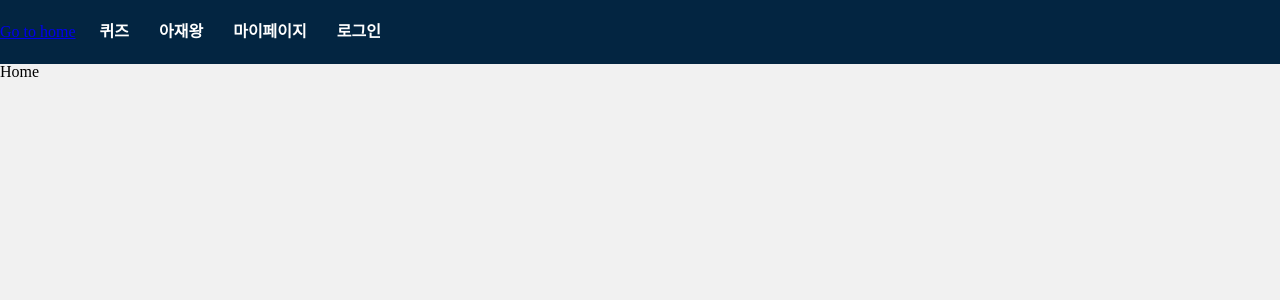
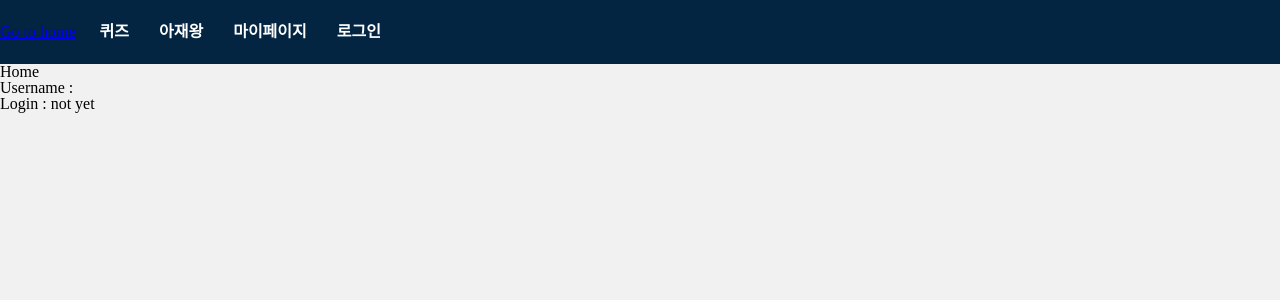
Before and after one commit to Wooin-dev/HAHAHA-Front, a React (Create React App) app: page / in a window 1280 px wide. Shown: the top 300 px of the page. Built offline with nearby package versions, Linux system fonts and the light colour scheme.

Commit message:
[fix] 카카오 로그인 이후 로그인 상태 업데이트 미적용 수정

```diff
--- a/src/App.js
+++ b/src/App.js
@@ -11,8 +11,27 @@ import QuizModify from "./pages/QuizModify";
 import Login from "./pages/Login";
 import SignUp from "./pages/SignUp";
 import LoginRedirect from "./pages/LoginRedirect";
+import {useSetRecoilState} from "recoil";
+import {isLogined, loginUsername} from "./recoil/loginState";
+import {useEffect} from "react";
+import {getCookie} from "./util/cookie";
 
 function App() {
+
+    const setUserInfo = useSetRecoilState(loginUsername);
+    const setIsLogin = useSetRecoilState(isLogined);
+
+    useEffect(()=>{
+
+        console.log("App 컴포넌트 렌더링");
+
+        const loginUserInfo = getCookie('Login-Username');
+        console.log(`로그인 유저 : ${loginUserInfo}`);
+        if (loginUserInfo) {
+            setUserInfo(loginUserInfo);
+            setIsLogin(true);
+        }
+    },[])
 
     return (
         <div className='root-wrap'>
--- a/src/components/Header.js
+++ b/src/components/Header.js
@@ -16,11 +16,13 @@ export default function Header() {
             setUsername(getCookie('Login-Username'));
             setIsLogin(true);
         }
-    }, [])
+    }, [isLogin])
 
 
     const logoutHandler = (e) => {
         e.preventDefault();
+        console.log('logout handler worked')
+
         removeCookie('Refresh-Token');
         removeCookie('Authorization');
         removeCookie('Login-Username');
@@ -29,7 +31,7 @@ export default function Header() {
         navigate('/');
     }
 
-    const LoginOutNav = isLogin
+    const loginOutNav = isLogin
         ? <li>
             <Link className='header-nav-item' onClick={e => logoutHandler(e)}>
                 로그아웃
@@ -64,14 +66,15 @@ export default function Header() {
                                 마이페이지
                             </Link>
                         </li>
-                        {isLogin &&
+                        {
+                            isLogin &&
                             <li>
                                 <div className='header-nav-item'>
                                     {username}님 안녕하세요.
                                 </div>
                             </li>
                         }
-                        {LoginOutNav}
+                        {loginOutNav}
                     </ul>
 
 
--- a/src/pages/Home.js
+++ b/src/pages/Home.js
@@ -1,7 +1,19 @@
 import React from "react";
+import {useRecoilValue} from "recoil";
+import {isLogined, loginUsername} from "../recoil/loginState";
 
 export default function Home() {
+
+    const loginUserInfo = useRecoilValue(loginUsername);
+    const isLogin = useRecoilValue(isLogined);
+
+    const loginStatus = isLogin ? "OK" : "not yet";
+
     return (
-        <div>Home</div>
+        <div>
+            <div>Home</div>
+            <div>Username : {loginUserInfo}</div>
+            <div>Login : {loginStatus}</div>
+        </div>
     )
 }
--- a/src/pages/Login.js
+++ b/src/pages/Login.js
@@ -34,6 +34,23 @@ function Login(props) {
         })
     }
 
+    // function kakaoLoginBtnHandler() {
+    //     axios.get(KAKAO_AUTH_URL,{
+    //         headers:{
+    //
+    //         }
+    //         withCredentials: true
+    //     }).then(res => {
+    //         console.log(res);
+    //         setUsername(getCookie('Login-Username'));
+    //         setIsLogin(true);
+    //         navigate('/');
+    //     }).catch(error => {
+    //         alert(error)
+    //         console.log(error)
+    //     })
+    // }
+
 
     return (
         <div>Login
@@ -51,19 +68,22 @@ function Login(props) {
                 </div>
                 <button value={"로그인"} onClick={e => {
                     e.preventDefault()
-                    // console.log(`id: ${id}, pwd: ${pwd}`);
-                    // alert(`id: ${id}, pwd: ${pwd}`);
                     loginBtnHandler();
                 }}>로그인
                 </button>
 
-                <button onClick={() => {
-                    window.location.href = KAKAO_AUTH_URL;
-                    setUsername(getCookie('Login-Username'));
+                <button onClick={(e) => {
+                    e.preventDefault();
+                    // kakaoLoginBtnHandler();
+
+                    // try {
+                    window.open(KAKAO_AUTH_URL, '_self');
+                    // } catch (e) {
+                    //     console.log(e)
+                    //     navigate('/login')
+                    // }
+                    // setUsername(getCookie('Login-Username'));
                 }}>카카오 로그인</button>
-
-
-
             </div>
 
             <button onClick={e => {
--- a/src/pages/LoginRedirect.js
+++ b/src/pages/LoginRedirect.js
@@ -1,11 +1,16 @@
 import {useNavigate} from "react-router-dom";
 import {useEffect} from "react";
 import axios from "axios";
+import {useSetRecoilState} from "recoil";
+import {isLogined, loginUsername} from "../recoil/loginState";
+import {getCookie} from "../util/cookie";
 
 const LoginRedirect = (props) => {
 
     const navigate = useNavigate();
     const code = new URL(window.location.href).searchParams.get("code");
+    const setIsLogin = useSetRecoilState(isLogined);
+    const setUserInfo = useSetRecoilState(loginUsername);
 
     const kakaoLogin = () => {
 
@@ -17,7 +22,11 @@ const LoginRedirect = (props) => {
             withCredentials: true
         }).then((res) => { //백에서 완료후 우리사이트 전용 토큰 넘겨주는게 성공했다면
             console.log(res);
-            //계속 쓸 정보들( ex: 이름) 등은 localStorage에 저장해두자
+            setIsLogin(true);
+
+            const loginUserInfo = getCookie('Login-Username');
+            setUserInfo(loginUserInfo);
+
             //로그인이 성공하면 이동할 페이지
             navigate("/");
         }).catch(err => {
```
Also changed, not shown: 1 other file (tests, documents, lock files or other folders).
